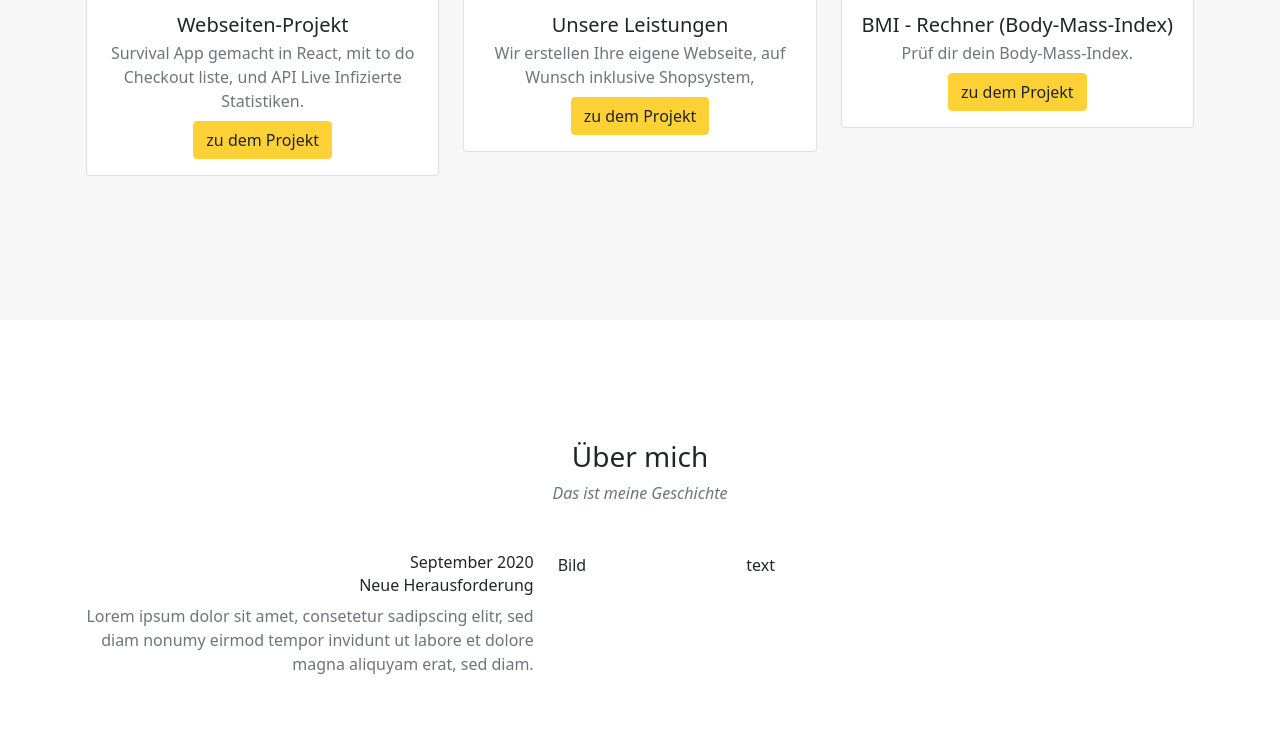
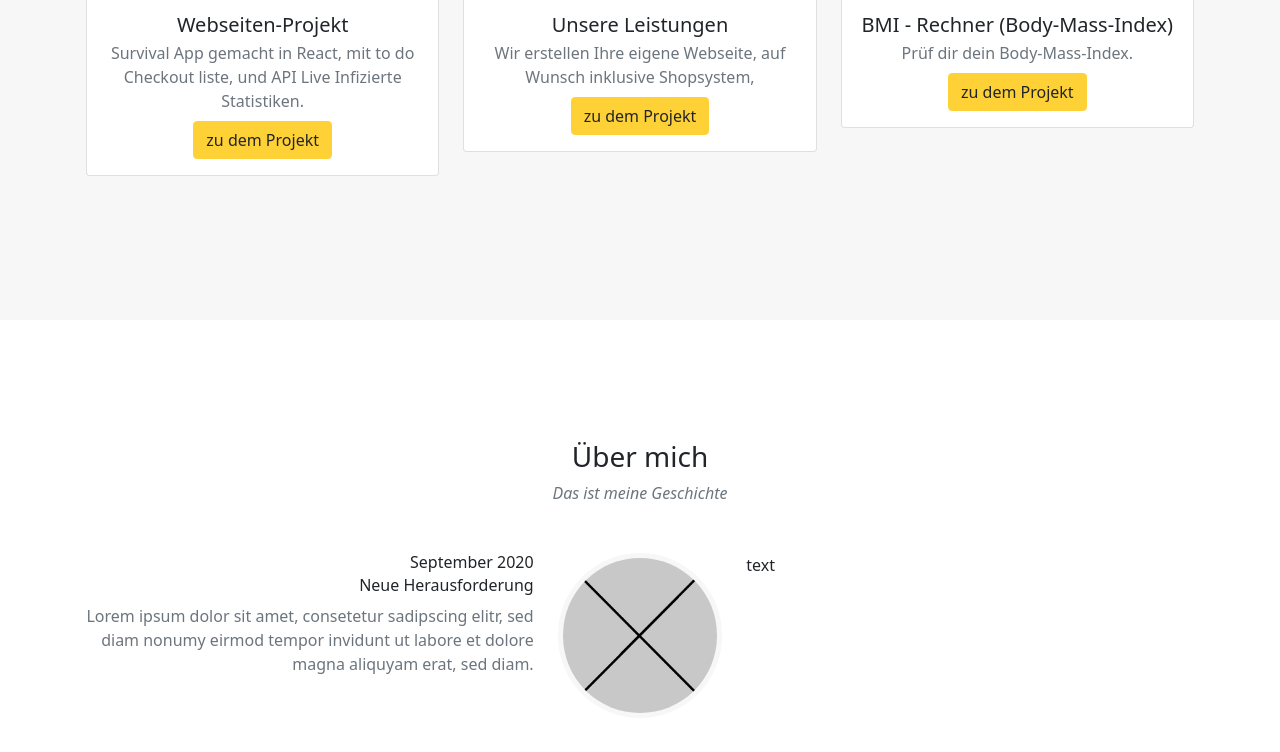
Before and after one commit to Robo22Robo/portfolio, a plain HTML site: page index.html in a window 1280 px wide. Shown: the part 2343-3095 px from the top of the page. Drawn offline with nearby package versions, Linux system fonts and the light colour scheme; a web font is replaced by a local one.

Commit message:
Über-uns-Bereich, Bild platzieren

```diff
--- a/index.html
+++ b/index.html
@@ -250,7 +250,9 @@
           <p class="text-right text-muted">Lorem ipsum dolor sit amet, consetetur sadipscing elitr, sed diam nonumy eirmod tempor invidunt ut labore
             et dolore magna aliquyam erat, sed diam.</p>
         </div>
-        <div class="col-2">Bild</div>
+        <div class="col-2">
+          <img class="img-fluid aboutus-image" src="images/placeholder/portfolio/x.jpg" alt="Platzhalter 1" >
+        </div>
         <div class="col-5">text</div>
 
       </div>
--- a/style.scss
+++ b/style.scss
@@ -3,6 +3,7 @@ $primary: #fed136;
 $header-description-height: 400px;
 $text-shadow: 0px 0px 2px black;
 $section-padding: 120px;
+$section-color-alternate: #f7f7f7;
 
 @import "lib/bootstrap/scss/bootstrap";
 
@@ -81,10 +82,16 @@ $section-padding: 120px;
 .portfolio {
   padding-top: $section-padding;
   padding-bottom: $section-padding;
-  background-color: #f7f7f7;
+  background-color: $section-color-alternate;
 }
 
 .aboutus {
   padding-top: $section-padding;
   padding-bottom: $section-padding;
+
+
+  .aboutus-image {
+    border-radius: 50%;
+    border: 5px solid $section-color-alternate;
+  }
 }
```
Also changed, not shown: dist/style.css, images/placeholder/portfolio/x.jpg (added), style.css, 1 other file.
